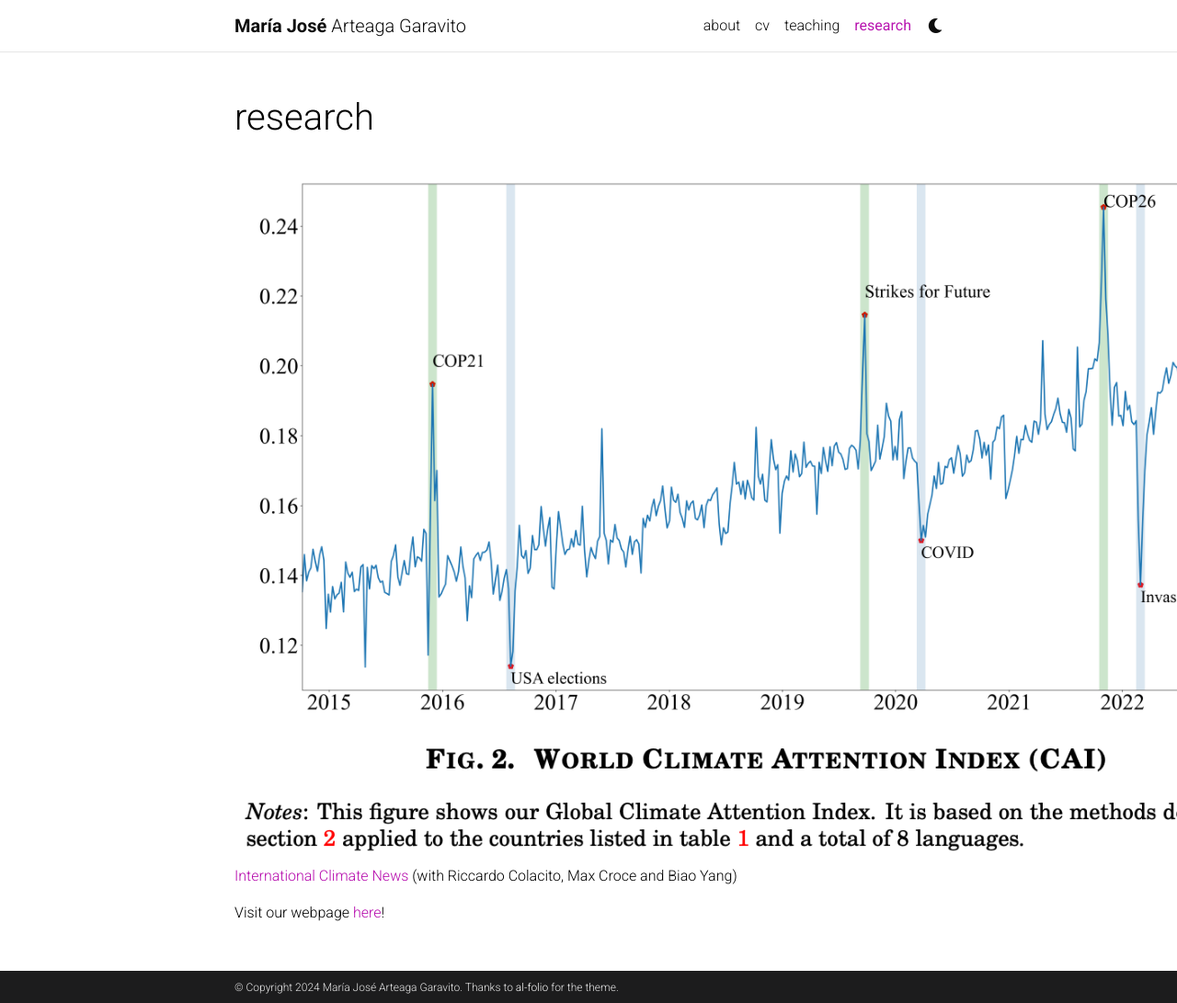
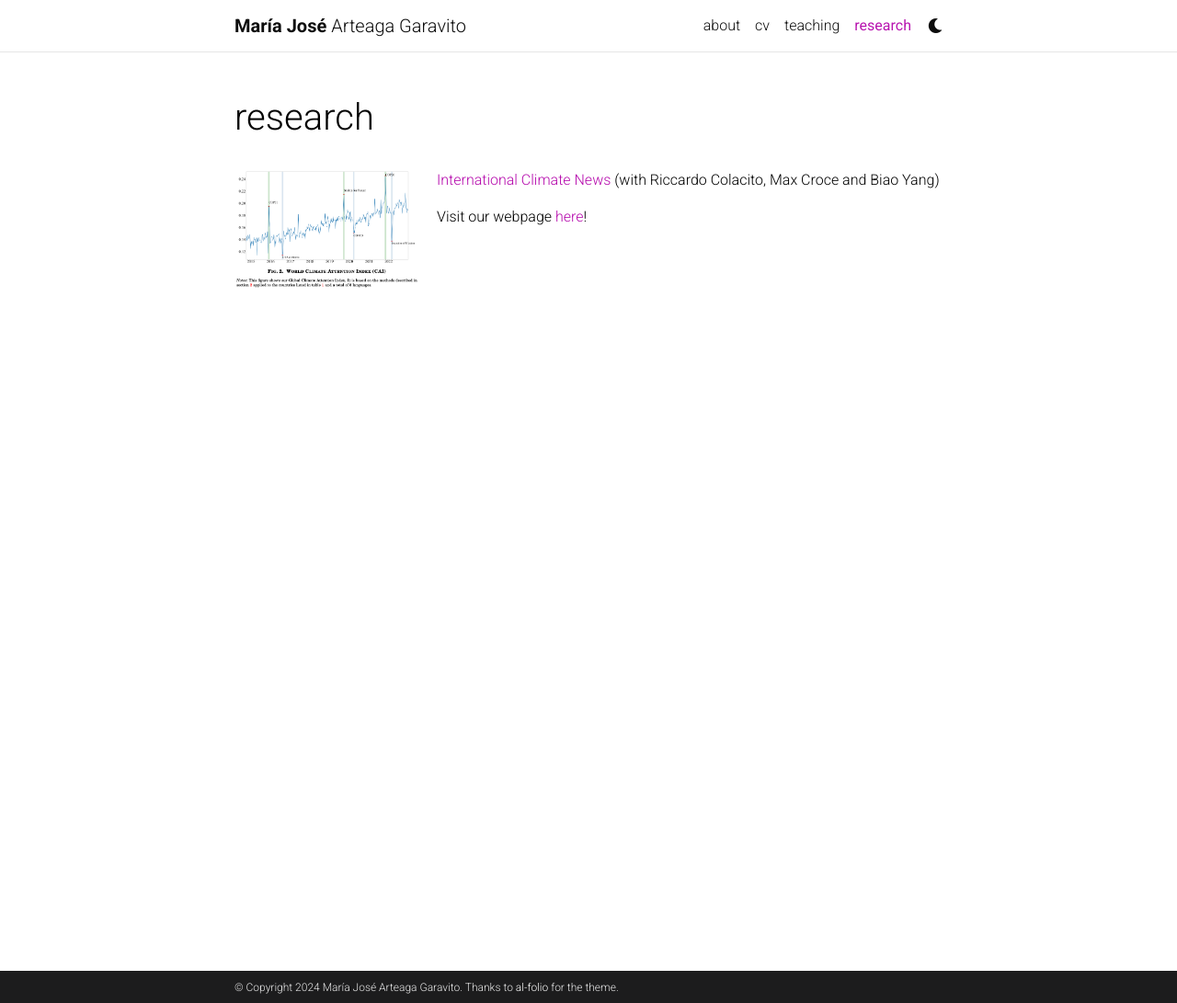
Before and after one commit to majoarteaga/majoarteaga.github.io, a Jekyll site: the page built from _pages/research.md, in a window 1280 px wide and 1091 px high. Shown: the whole window at 92% size. Built offline with Jekyll 4.4.1, drawn with Linux system fonts in a browser that asks for light colours; comment, search, counter and statistics services are not loaded; a style sheet for code colours, icons or effects is not loaded.

Commit message:
Update research.md

```diff
--- a/_pages/research.md
+++ b/_pages/research.md
@@ -7,7 +7,7 @@ nav: true
 nav_order: 6
 ---
 
-![International Climate News](https://majoarteaga.github.io/assets/img/cai_fig.png){: .align-left}
+<img src="https://majoarteaga.github.io/assets/img/cai_fig.png" alt="International Climate News" style="width: 200px; float: left; margin-right: 20px;">
 [International Climate News](https://papers.ssrn.com/sol3/papers.cfm?abstract_id=4713016) (with Riccardo Colacito, Max Croce and Biao Yang)
 
 Visit our webpage [here](https://sites.google.com/view/internationalclimatenews/home)!
```
